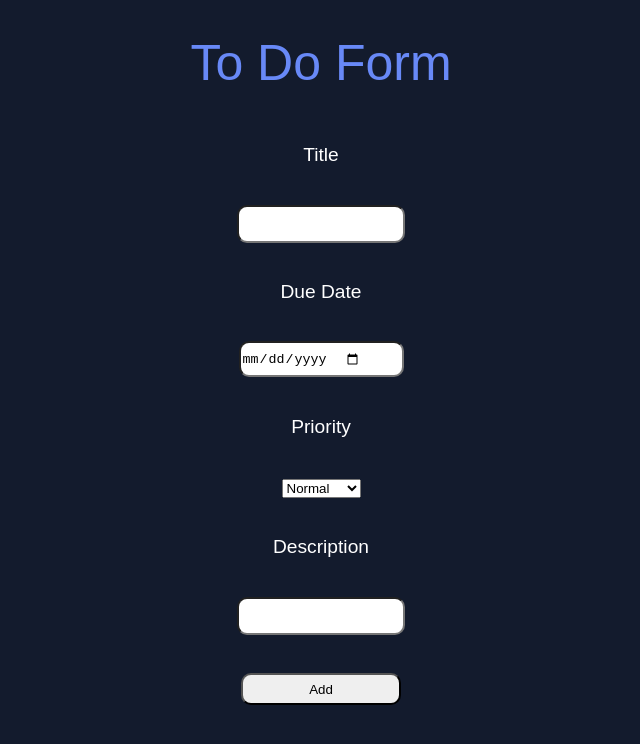
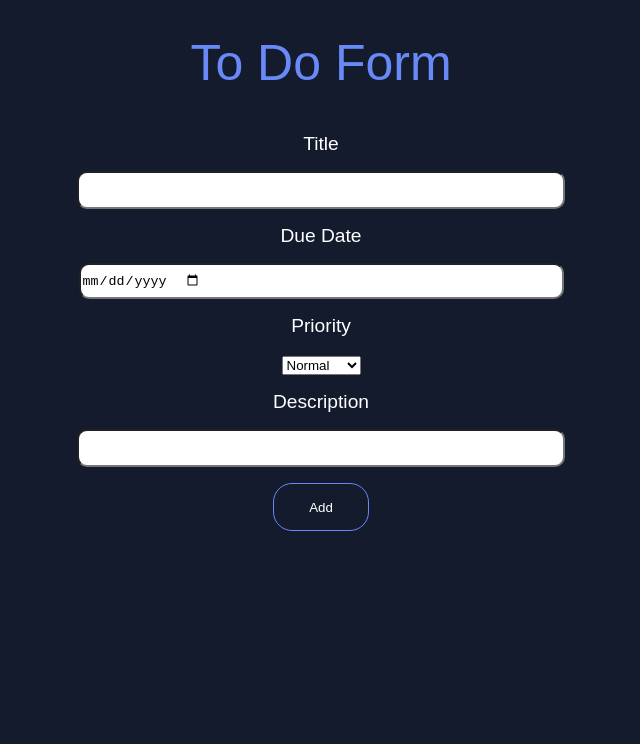
Before and after one commit to dilekbaykara/to-do-list, a React (Create React App) app: page / in a window 1280 px wide. Both pictures are taken after a click on the button "New Task". Shown: the top 744 px of the page, without its empty margins (319-959 px from the left). Built offline with nearby package versions, Linux system fonts and the light colour scheme; a web font is replaced by a local one.

Commit message:
styled form sign up page

```diff
--- a/src/App.css
+++ b/src/App.css
@@ -47,10 +47,22 @@
   grid-row: 2;
 }
 
+.form-container{
+  display: flex;
+  flex-direction: column;
+  align-content: center;
+  justify-content: center;
+  align-items: center;
+}
+
+p{
+  margin: 0.5rem;
+}
+
 form {
   display: flex;
-  justify-content: center;
-  justify-items: center;
+  justify-content: start;
+  justify-items: flex-start;
   font-size: 1.2rem;
   flex-wrap: nowrap;
   flex-direction: column;
@@ -60,6 +72,21 @@ form {
 input {
   display: flex;
   height: 2rem;
-  width: 10rem;
+  width: 30rem;
   border-radius: 10px;
 }
+
+.submit{
+  justify-content: center;
+  align-content: center;
+  font-family: elza, sans-serif;
+  font-weight: 400;
+  font-style: normal;
+  border: 1px solid #6889f7;
+  border-radius: 19px;
+  color:#ffff;
+  padding: 9px;
+  background-color: #131b2d;
+  width: 6rem;
+  height: 3rem;
+}
--- a/src/App.tsx
+++ b/src/App.tsx
@@ -110,7 +110,7 @@ function App(): JSX.Element {
 
   if (addingToDo) {
     return (
-      <div>
+      <div className="form-container">
         <form onSubmit={handleFormSubmit}>
           <h1>To Do Form </h1>
           <p>
@@ -141,7 +141,7 @@ function App(): JSX.Element {
             <input name="Description" />
           </p>
           <p>
-            <input type="submit" value="Add" />
+            <input type="submit" value="Add" className="submit" />
           </p>
         </form>
       </div>
--- a/src/index.css
+++ b/src/index.css
@@ -84,6 +84,7 @@ hr{
   grid-column: 5;
   grid-row: 1;
   width: 10rem;
+  justify-self: end;
 }
 
 button{
```
